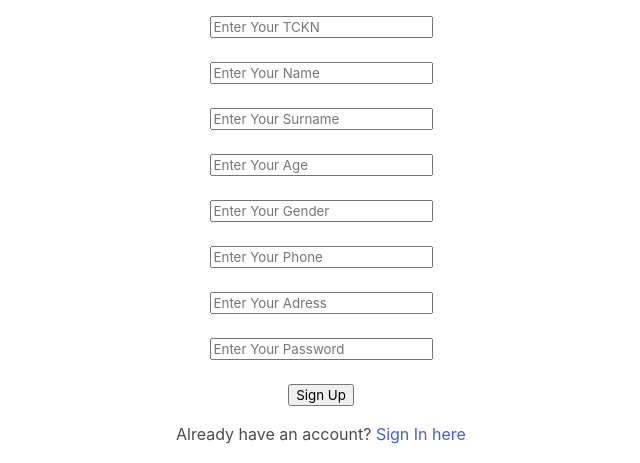
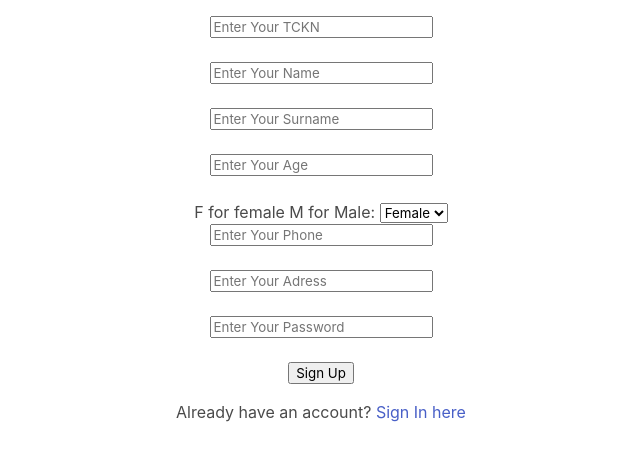
Before and after one commit to incesubaris/Covid19-Project, a Flask app: page /register in a window 1280 px wide. Shown: the part 136-599 px from the top of the page, without its empty margins (319-959 px from the left). Run offline with Flask 2, Linux system fonts and the light colour scheme; some libraries are stand-ins or nearby versions.

Commit message:
gender selection updated

```diff
--- a/templates/register.html
+++ b/templates/register.html
@@ -15,7 +15,11 @@
                 <input id="name" name="name" type="text" placeholder="Enter Your Name" /></br></br>
                 <input id="surname" name="surname" type="text" placeholder="Enter Your Surname" /></br></br>
                 <input id="age" name="age" type="number" placeholder="Enter Your Age" /></br></br>
-                <input id="gender" name="gender" type="text" placeholder="Enter Your Gender" /></br></br>
+                <label for="gender">F for female M for Male:</label>
+                <select name="gender" id="gender">
+                <option value="f">Female</option>
+                <option value="f">Male</option>
+                </select><br>
                 <input id="phone" name="phone" type="text" placeholder="Enter Your Phone" /></br></br>
                 <input id="adress" name="adress" type="text" placeholder="Enter Your Adress" /></br></br>
                 <input id="password" name="password" type="password" placeholder="Enter Your Password" /></br></br>
```
